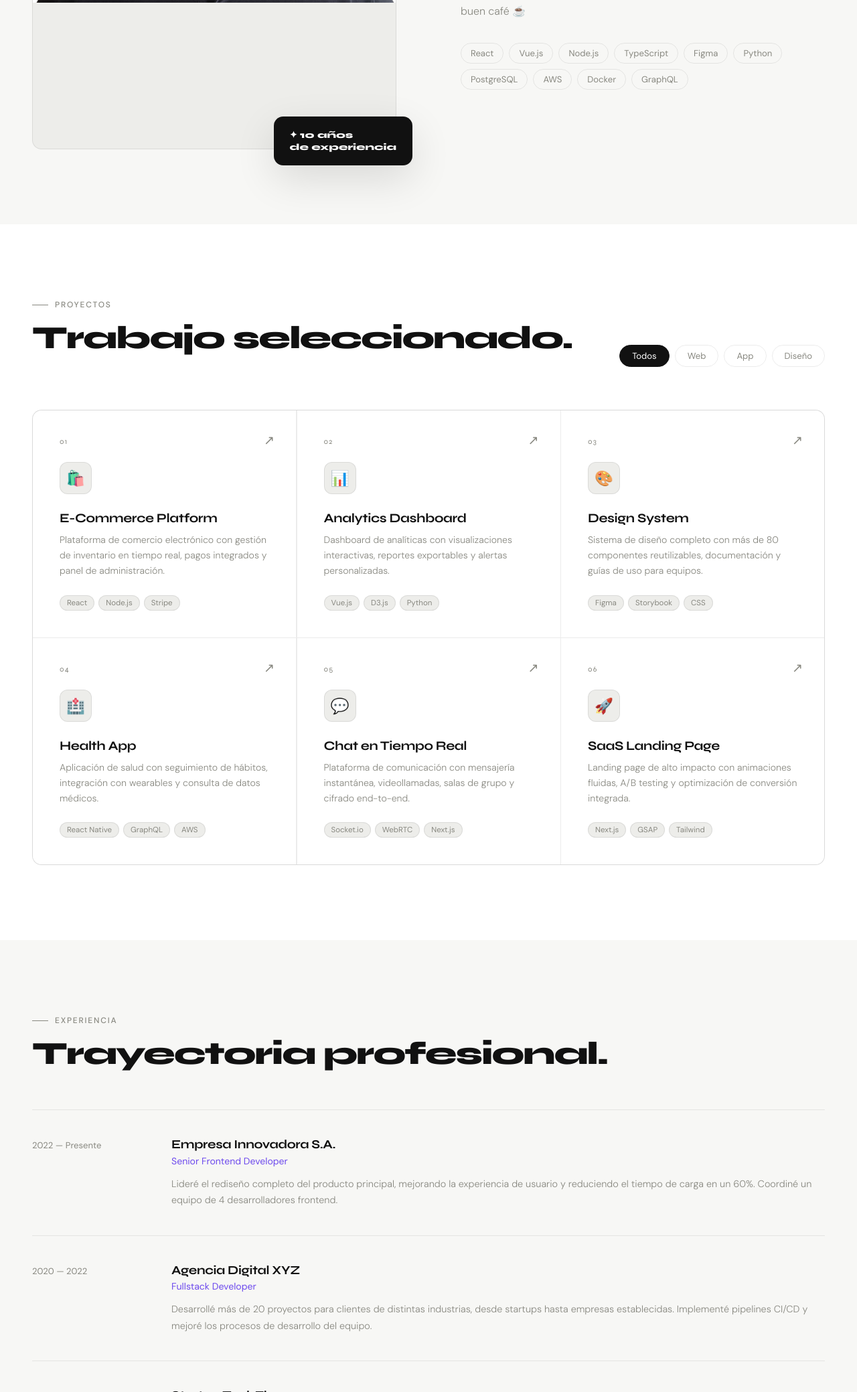
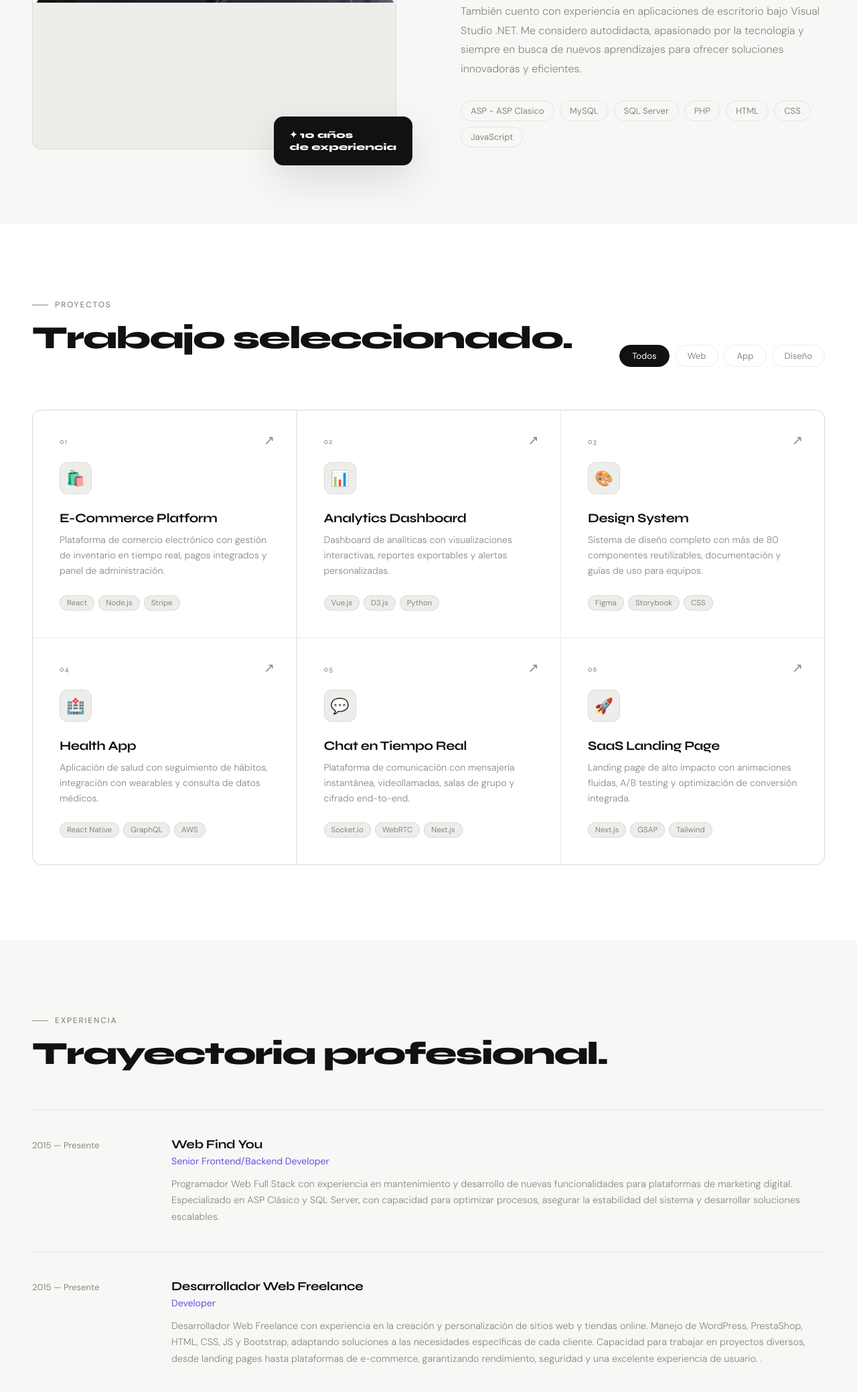
Before and after one commit to EdwinCastillo94/portfolio, a plain HTML site: page index.html in a window 1280 px wide. Shown: the part 1519-3598 px from the top of the page at 67% size. Drawn offline with nearby package versions, Linux system fonts and the light colour scheme.

Commit message:
Update index.html

```diff
--- a/index.html
+++ b/index.html
@@ -85,20 +85,17 @@
     </div>
     <div class="about-text reveal">
       <div class="section-label">Sobre mí</div>
-      <h2 class="section-title">Apasionado por crear cosas bonitas.</h2>
-      <p>Hola, soy <strong style="color:var(--text);font-weight:500;">Tu Nombre</strong>, desarrollador web con sede en Santiago, Chile. Me especializo en crear experiencias digitales que combinan diseño cuidado con tecnología sólida.</p>
-      <p>Cuando no estoy programando, me encontrarás explorando nuevas herramientas de diseño, leyendo sobre tendencias UI/UX, o disfrutando un buen café ☕</p>
+      <h2 class="section-title">Apasionado por crear cosas Nuevas</h2>
+      <p>Ingeniero en Computación y desarrollador web con mas de 10 años experiencia en la creación de sitios web responsive usando HTML, CSS, JavaScript (jQuery), PHP y SQL Server. Domino el uso de CMS como WordPress, WooCommerce, Wix y otros, con experiencia en personalización, optimización y escalabilidad de sitios. Tengo conocimientos sólidos en integración de procesadores de pago, desarrollo de funcionalidades personalizadas e integración de API’s utilizando JavaScript.</p>
+      <p>También cuento con experiencia en aplicaciones de escritorio bajo Visual Studio .NET. Me considero autodidacta, apasionado por la tecnología y siempre en busca de nuevos aprendizajes para ofrecer soluciones innovadoras y eficientes.</p>
       <div class="skills-grid">
-        <span class="skill-tag">React</span>
-        <span class="skill-tag">Vue.js</span>
-        <span class="skill-tag">Node.js</span>
-        <span class="skill-tag">TypeScript</span>
-        <span class="skill-tag">Figma</span>
-        <span class="skill-tag">Python</span>
-        <span class="skill-tag">PostgreSQL</span>
-        <span class="skill-tag">AWS</span>
-        <span class="skill-tag">Docker</span>
-        <span class="skill-tag">GraphQL</span>
+        <span class="skill-tag">ASP - ASP Clasico</span>
+        <span class="skill-tag">MySQL</span>
+        <span class="skill-tag">SQL Server</span>
+        <span class="skill-tag">PHP</span>
+        <span class="skill-tag">HTML</span>
+        <span class="skill-tag">CSS</span>
+        <span class="skill-tag">JavaScript</span>
       </div>
     </div>
   </div>
@@ -198,27 +195,19 @@
   <h2 class="section-title">Trayectoria profesional.</h2>
   <div class="exp-list">
     <div class="exp-item reveal">
-      <div class="exp-period">2022 — Presente</div>
+      <div class="exp-period">2015 — Presente</div>
       <div>
-        <div class="exp-company">Empresa Innovadora S.A.</div>
-        <div class="exp-role">Senior Frontend Developer</div>
-        <div class="exp-desc">Lideré el rediseño completo del producto principal, mejorando la experiencia de usuario y reduciendo el tiempo de carga en un 60%. Coordiné un equipo de 4 desarrolladores frontend.</div>
+        <div class="exp-company">Web Find You</div>
+        <div class="exp-role">Senior Frontend/Backend Developer</div>
+        <div class="exp-desc">Programador Web Full Stack con experiencia en mantenimiento y desarrollo de nuevas funcionalidades para plataformas de marketing digital. Especializado en ASP Clásico y SQL Server, con capacidad para optimizar procesos, asegurar la estabilidad del sistema y desarrollar soluciones escalables.</div>
       </div>
     </div>
     <div class="exp-item reveal">
-      <div class="exp-period">2020 — 2022</div>
+      <div class="exp-period">2015 — Presente</div>
       <div>
-        <div class="exp-company">Agencia Digital XYZ</div>
-        <div class="exp-role">Fullstack Developer</div>
-        <div class="exp-desc">Desarrollé más de 20 proyectos para clientes de distintas industrias, desde startups hasta empresas establecidas. Implementé pipelines CI/CD y mejoré los procesos de desarrollo del equipo.</div>
-      </div>
-    </div>
-    <div class="exp-item reveal">
-      <div class="exp-period">2019 — 2020</div>
-      <div>
-        <div class="exp-company">Startup TechFlow</div>
-        <div class="exp-role">Junior Developer</div>
-        <div class="exp-desc">Inicio de carrera trabajando en un entorno startup ágil. Aprendí a entregar valor rápidamente, colaborar con diseñadores y gestionar código en producción con alta frecuencia de despliegue.</div>
+        <div class="exp-company">Desarrollador Web Freelance</div>
+        <div class="exp-role">Developer</div>
+        <div class="exp-desc">Desarrollador Web Freelance con experiencia en la creación y personalización de sitios web y tiendas online. Manejo de WordPress, PrestaShop, HTML, CSS, JS y Bootstrap, adaptando soluciones a las necesidades específicas de cada cliente. Capacidad para trabajar en proyectos diversos, desde landing pages hasta plataformas de e-commerce, garantizando rendimiento, seguridad y una excelente experiencia de usuario. .</div>
       </div>
     </div>
   </div>
```
